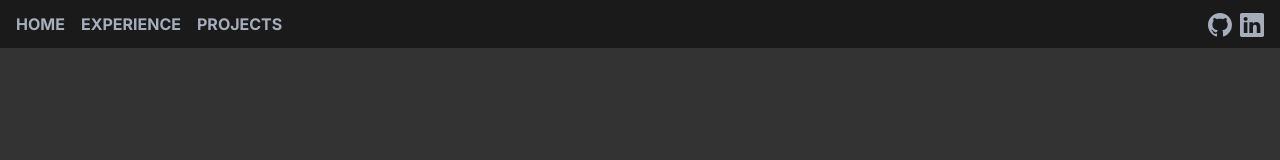
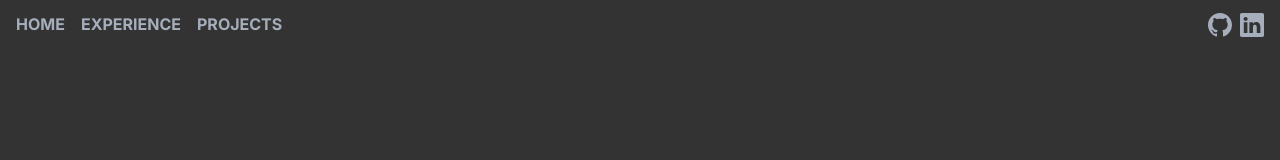
Before and after one commit to Joban-Natt/joban-website, a Next.js app: page / in a window 1280 px wide. Shown: the top 160 px of the page. Built offline with nearby package versions, Linux system fonts and the light colour scheme.

Commit message:
added web image

```diff
--- a/app/components/Projects/projectCard.tsx
+++ b/app/components/Projects/projectCard.tsx
@@ -12,7 +12,7 @@ const ProductCard = () => {
         <div className="my-6 card xl:w-[24rem] md:w-[24rem] w-full bg-jGrey shadow-xl">
           <figure>
             <img
-              src="https://jobanwebsitepics.s3.us-east-2.amazonaws.com/siteScreenShot1.png"
+              src="https://jobanwebsitepics.s3.us-east-2.amazonaws.com/siteScreenShot2.png"
               alt="projPic"
             />
           </figure>
--- a/app/components/header/page.tsx
+++ b/app/components/header/page.tsx
@@ -48,7 +48,7 @@ const Header = () => {
   };
   // max-[362]:text-[2rem]
   return (
-    <div className="top-0 z-10 bg-jGrey justify-between w-[100%] flex fixed h-[3rem] items-center font-bold">
+    <div className="top-0 z-10 bg-jbgGrey justify-between w-[100%] flex fixed h-[3rem] items-center font-bold">
       <div className="">
         <div className="pl-[1rem] inline-block hover:text-jcream">
           <button onClick={scrollToTop}>HOME</button>
```
